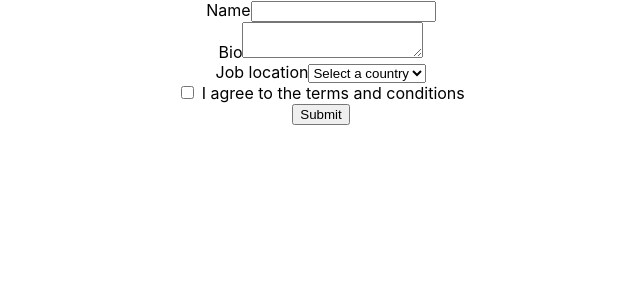
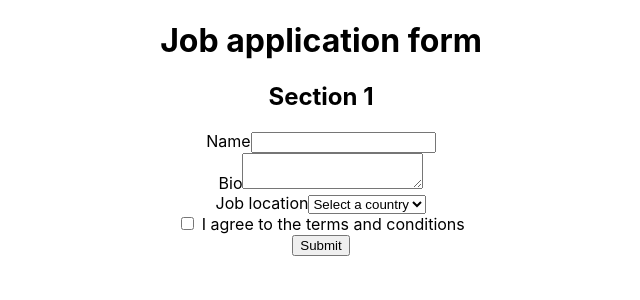
Before and after one commit to d85/react-testing-demo, a React (Create React App) app: page / in a window 1280 px wide. Shown: the top 300 px of the page, without its empty margins (319-959 px from the left). Built offline with nearby package versions, Linux system fonts and the light colour scheme.

Commit message:
Add headings and ensure they are in the document

```diff
--- a/src/components/application/application.tsx
+++ b/src/components/application/application.tsx
@@ -1,5 +1,8 @@
 export const Application = () => {
   return (
+    <>
+      <h1>Job application form</h1>
+      <h2>Section 1</h2>
       <form>
         <div>
           <label htmlFor="name">Name</label>
@@ -27,5 +30,6 @@ export const Application = () => {
         </div>
         <button>Submit</button>
       </form>
+    </>
   )
 }
```
Also changed, not shown: 1 other file (tests, documents, lock files or other folders). Lines whose indentation alone changed are shown as unchanged.
